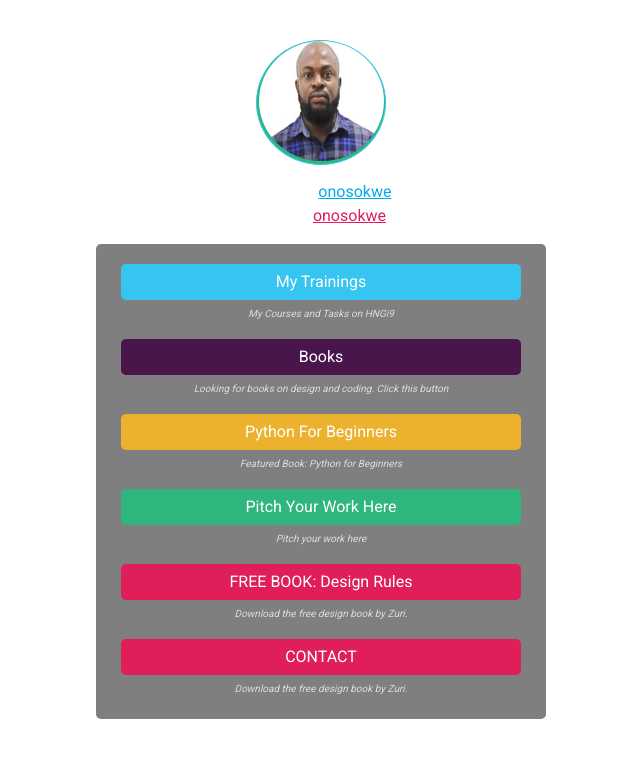
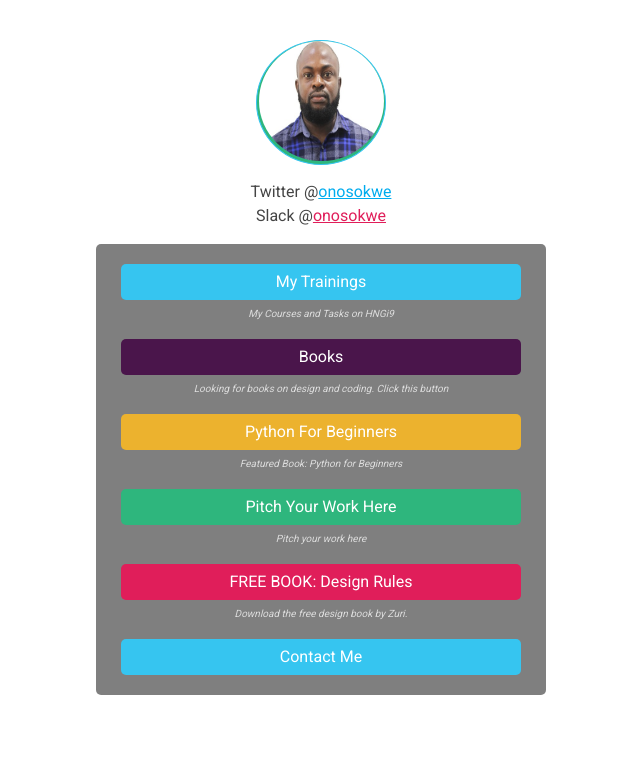
Before and after one commit to onosokwe/hngi9-task1, a React (Create React App) app: page / in a window 1280 px wide. Shown: the top 758 px of the page, without its empty margins (319-959 px from the left). Built offline with nearby package versions, Linux system fonts and the light colour scheme.

Commit message:
style: home page

```diff
--- a/src/App.css
+++ b/src/App.css
@@ -108,7 +108,7 @@ html {
 
 .contact-page {
   text-align: left;
-  width: 448px;
+
   margin: 0 auto;
   color: #101828;
   background-color: #fff;
@@ -119,6 +119,7 @@ html {
   margin-top: 10px;
   min-height: 300px;
   margin: 0 auto 35px;
+  width: 448px;
   max-width: 100%;
   text-align: left;
 }
--- a/src/pages/Contact.js
+++ b/src/pages/Contact.js
@@ -1,15 +1,17 @@
 import React, { Component } from "react";
+import Zuri from '../assets/Zuri.png';
+import I4G from '../assets/I4G.png';
 
 class Contact extends Component {
 	render() {
 		return (
 			<div className="contact-page">
-				<header>
+				<header style={{ width: '448px', margin: '0 auto' }}>
 					<h2>Contact Me</h2>
 					<p>Hi there, contact me to ask me about anything you have in mind.</p>
 				</header>
 
-				<section className="contact-section">
+				<section className="contact-section" style={{ marginBottom: 55 }}>
 					<form>
 						<div className="row">
 							<div className="col-md-6">
@@ -62,6 +64,21 @@ class Contact extends Component {
 					</form>
 
 				</section>
+
+				<section className="container text-center">
+					<div className="row">
+						<div className="col-4">
+							<img src={Zuri} className="img-fluid" style={{ height: '15px', width: 'auto' }} alt="Zuri" />
+						</div>
+						<div className="col-4">
+							<span style={{ fontSize: '12px' }}>HNG Internship 9 Frontend Task</span>
+						</div>
+						<div className="col-4">
+							<img src={I4G} className="img-fluid" style={{ height: '15px', width: 'auto' }} alt="Zuri" />
+						</div>
+
+					</div>
+				</section>
 			</div>
 		)
 	}
--- a/src/pages/Home.js
+++ b/src/pages/Home.js
@@ -10,14 +10,15 @@ class Home extends Component {
 					<div className="App-logo-box">
 						<img src={passport} className="App-logo" alt="passport" id="profile__img" />
 					</div>
-					<p id="twitter">Twitter
-						@<a href="https://twitter.com/onosokwe"
+					<p id="twitter">
+						<span style={{ color: '#444' }}>Twitter @</span>
+						<a href="https://twitter.com/onosokwe"
 							style={{ color: '#00acee' }}
 							target="_blank"
 							rel="noreferrer">onosokwe</a>
 						<br />
-						Slack
-						@<a href="https://slack.com"
+						<span style={{ color: '#444' }}>Slack @</span>
+						<a href="https://slack.com/onosokwe"
 							style={{ color: '#E01E5A' }}
 							id="slack" target="_blank" rel="noreferrer">onosokwe </a></p>
 				</header>
@@ -52,8 +53,7 @@ class Home extends Component {
 					</div>
 
 					<div style={{ marginTop: 15 }}>
-						<Link to='/contact' className="link red" id="book__design">CONTACT</Link>
-						<span className="subtext">Download the free design book by Zuri. </span>
+						<Link to='/contact' className="link blue" id="contact__me">Contact Me</Link>
 					</div>
 
 				</section>
```
Also changed, not shown: src/assets/I4G.png (added), src/assets/Zuri.png (added).
